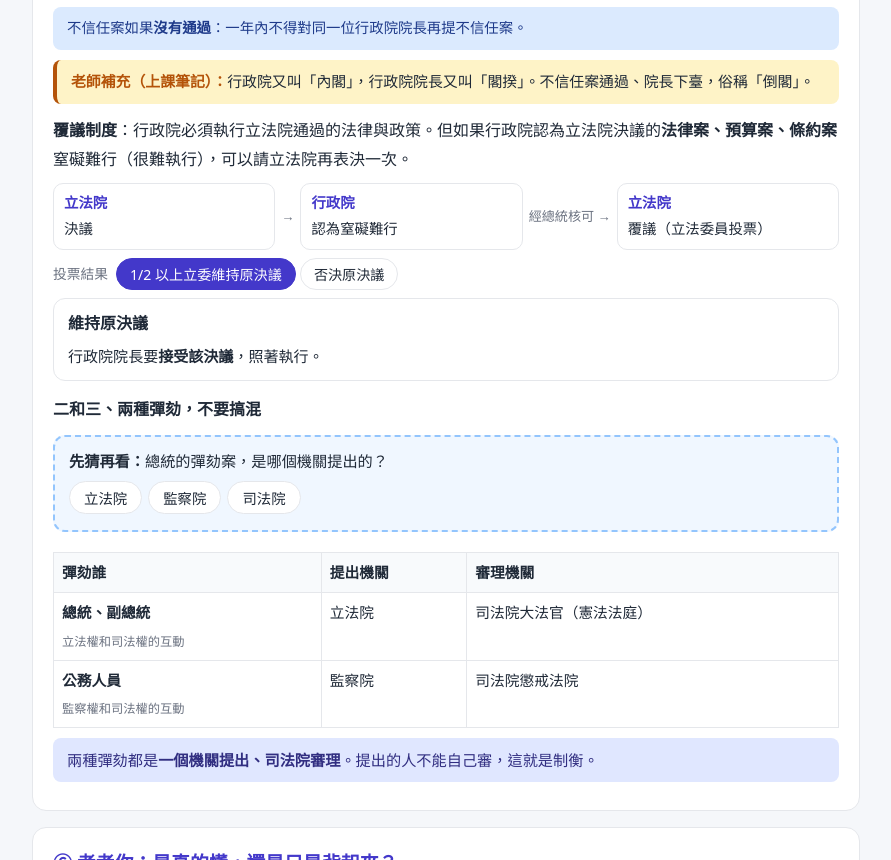
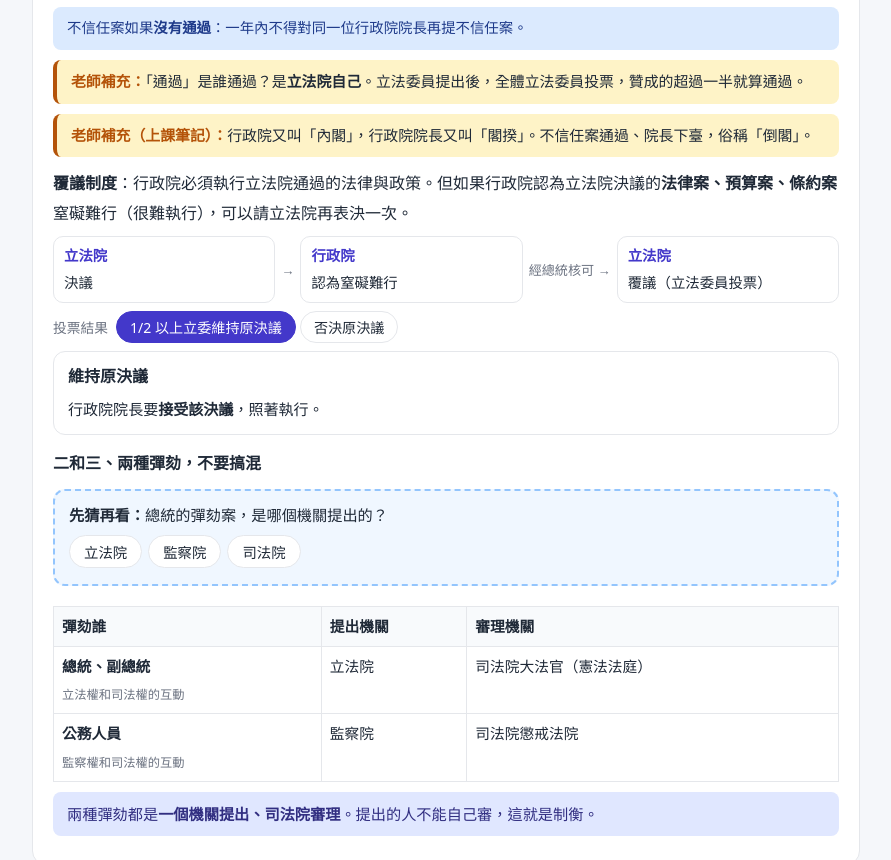
Before and after one commit to Shelly-awkward/interactive-knowledge, a plain HTML site: page lessons/國二公民/八上4_中央政府_這件事歸誰管.html in a window 1280 px wide. Shown: the part 4522-5382 px from the top of the page, without its empty margins (194-1085 px from the left). Drawn offline with Linux system fonts and the light colour scheme.

Commit message:
中央政府：補充「不信任案是誰通過」（立法院全體立委投票過半）
Co-Authored-By: Claude Fable 5.2 <noreply@anthropic.com>
Claude-Session: https://claude.ai/code/session_01UfoNYqertQcYiAxMYyrenT

```diff
--- a/lessons/國二公民/八上4_中央政府_這件事歸誰管.html
+++ b/lessons/國二公民/八上4_中央政府_這件事歸誰管.html
@@ -242,6 +242,7 @@
   <p><b>不信任案與解散制度</b>：立法院可以對行政院院長提出不信任案。</p>
   <div id="noconf"></div>
   <div class="note">不信任案如果<b>沒有通過</b>：一年內不得對同一位行政院院長再提不信任案。</div>
+  <div class="sup"><b>老師補充：</b>「通過」是誰通過？是<b>立法院自己</b>。立法委員提出後，全體立法委員投票，贊成的超過一半就算通過。</div>
   <div class="sup"><b>老師補充（上課筆記）：</b>行政院又叫「內閣」，行政院院長又叫「閣揆」。不信任案通過、院長下臺，俗稱「倒閣」。</div>
 
   <p style="margin-top:12px"><b>覆議制度</b>：行政院必須執行立法院通過的法律與政策。但如果行政院認為立法院決議的<b>法律案、預算案、條約案</b>窒礙難行（很難執行），可以請立法院再表決一次。</p>
```
